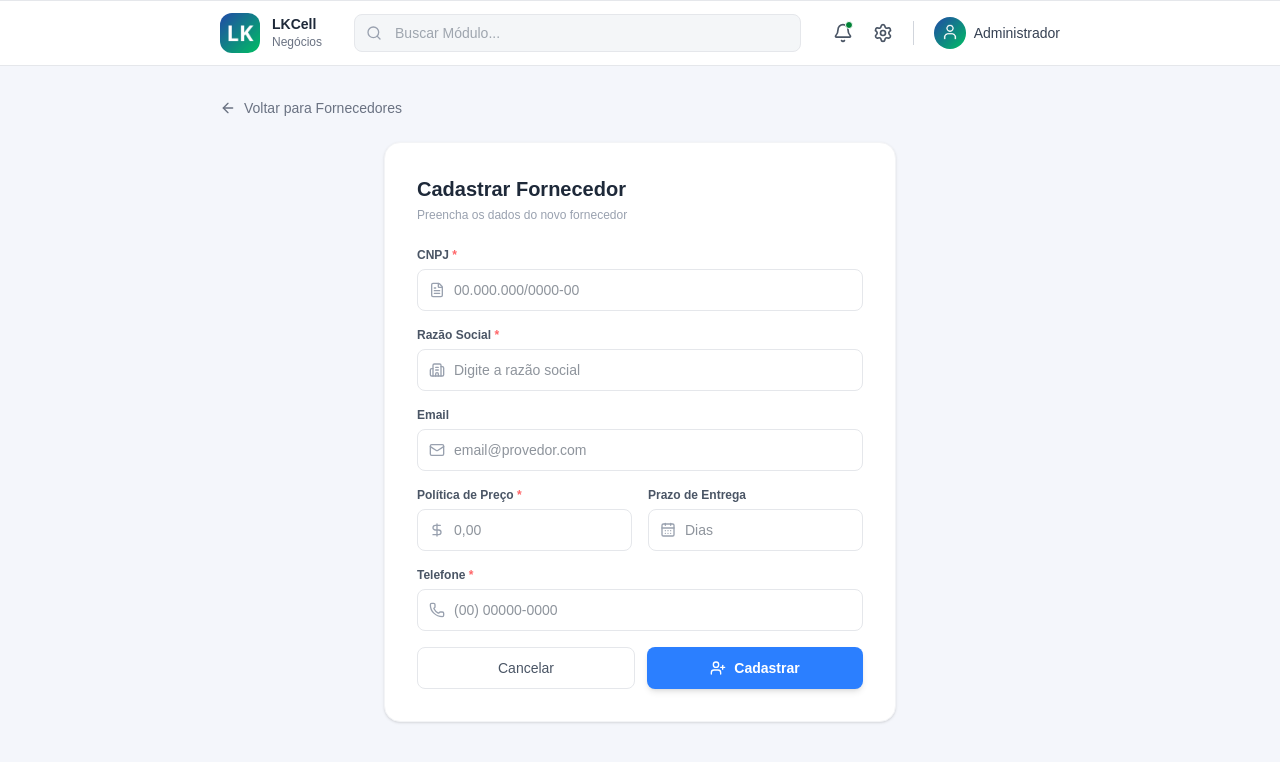
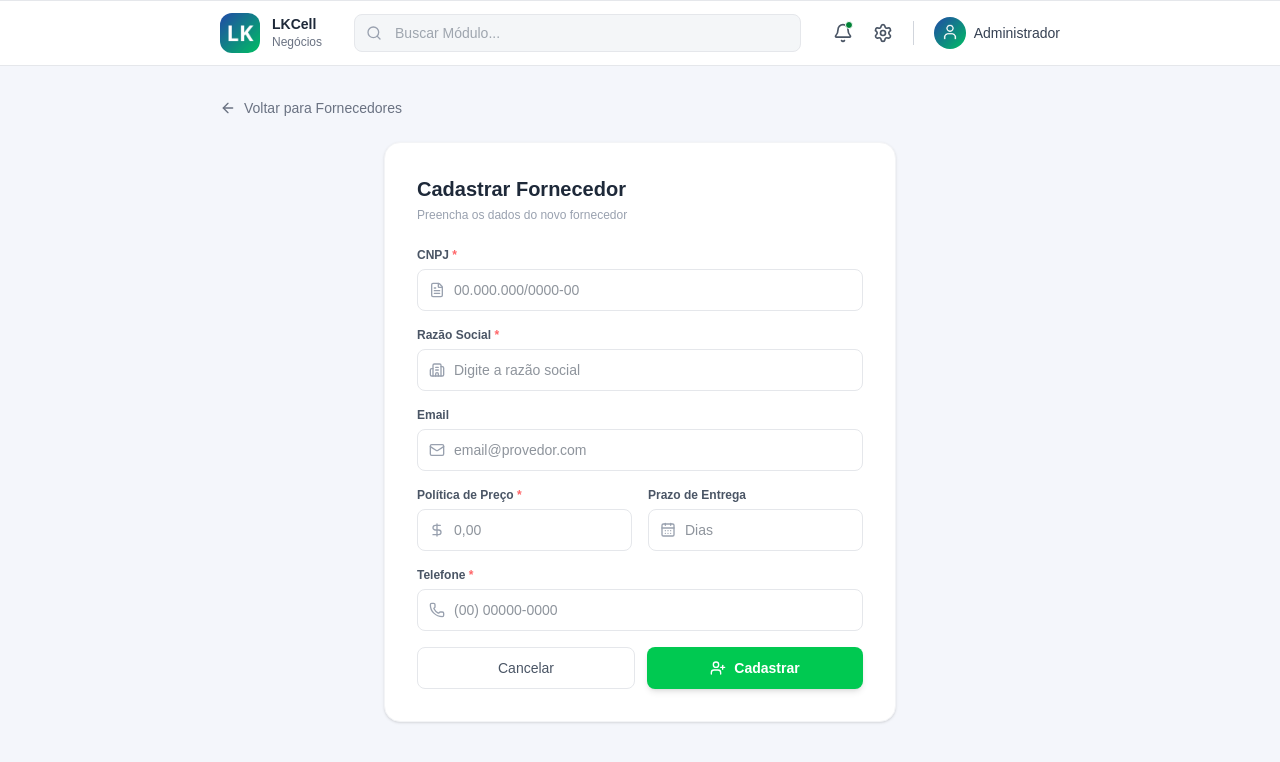
Before and after one commit to Mescxll/Projeto_de_Software_LkCell, a Next.js app in the folder frontend/: page /fornecedor/cadastrar in a window 1280 px wide. Shown: the top 762 px of the page. Built offline with nearby package versions, Linux system fonts and the light colour scheme.

Commit message:
fix: padronizando botao cadastrar

```diff
--- a/frontend/src/app/fornecedor/cadastrar/page.jsx
+++ b/frontend/src/app/fornecedor/cadastrar/page.jsx
@@ -176,8 +176,8 @@ export default function CadastroFornecedor() {
                     disabled={isSubmitting}
                     className={`flex-1 flex items-center justify-center gap-2 text-white py-2.5 rounded-lg font-semibold text-sm transition-all shadow-md ${
                       isSubmitting
-                        ? "bg-blue-400 cursor-not-allowed"
-                        : "bg-blue-500 hover:bg-blue-600"
+                        ? "bg-green-400 cursor-not-allowed"
+                        : "bg-green-500 hover:bg-green-600"
                     }`}
                   >
                     {isSubmitting ? (
```
